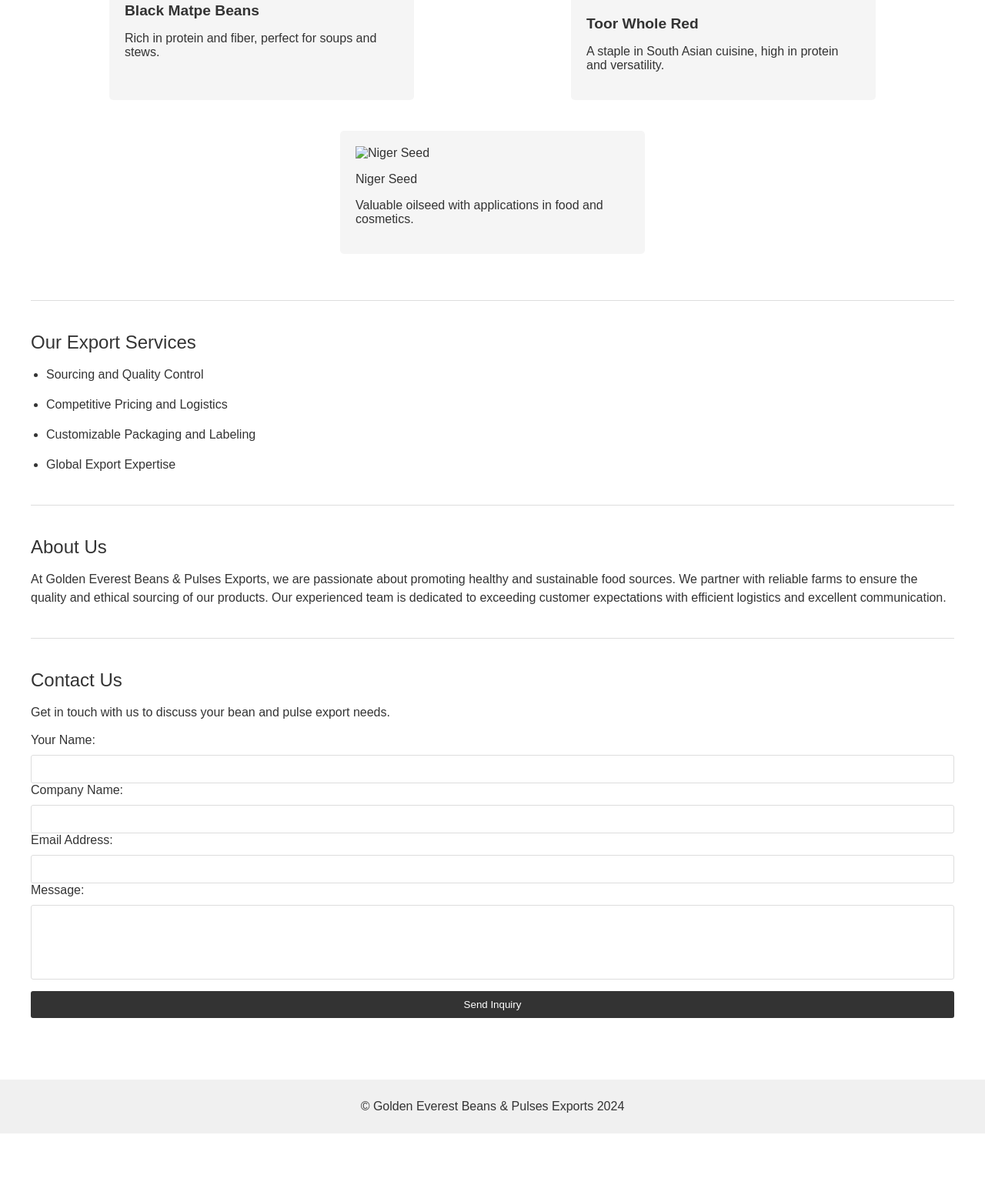
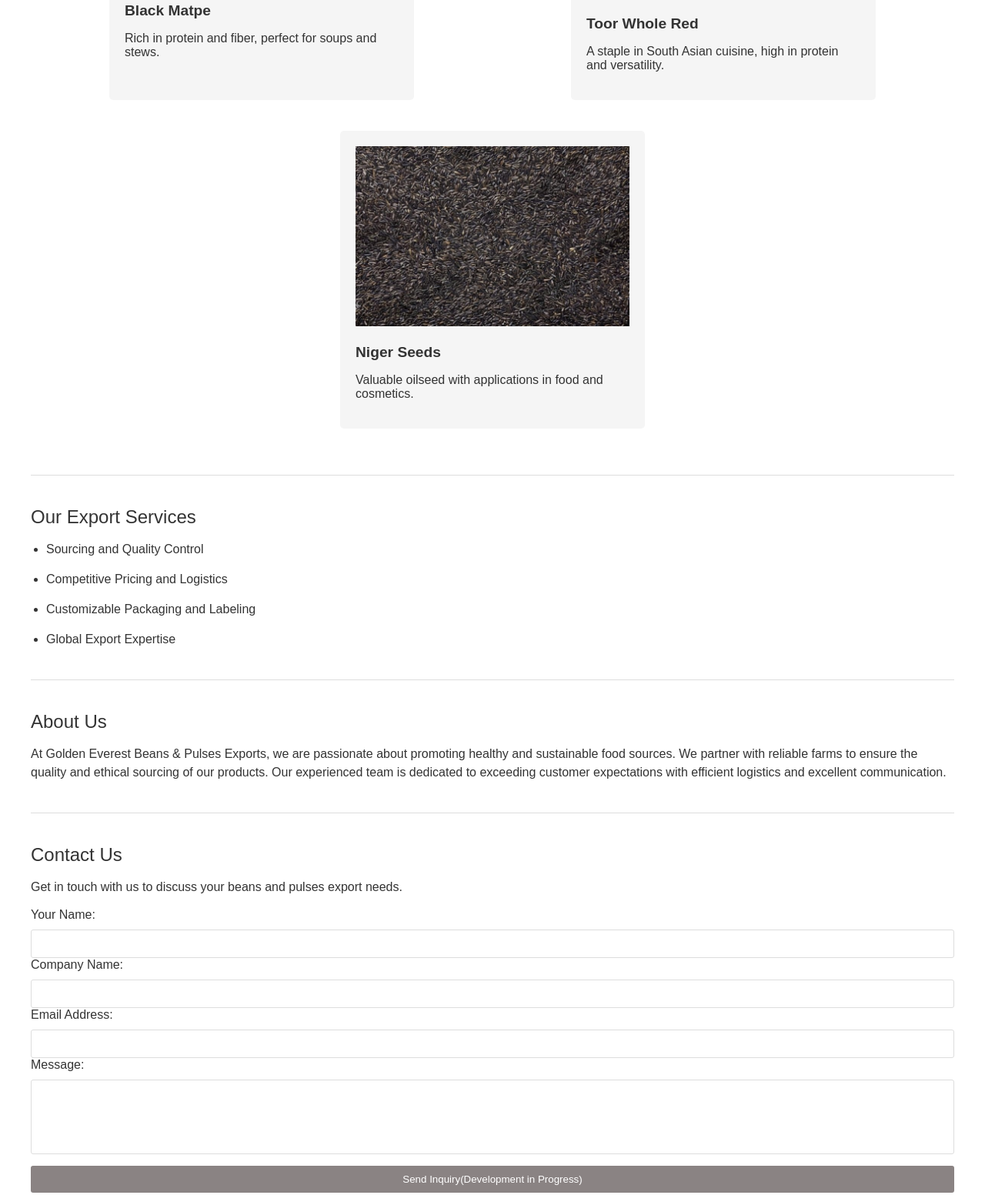
Before and after one commit to KingIson/gecl-website, a plain HTML site: page index.html in a window 1280 px wide. Shown: the part 877-2430 px from the top of the page at 77% size. Before the commit the page ends 2350 px from the top, so only its background shows below. Drawn offline with Linux system fonts and the light colour scheme.

Commit message:
Adding some changes

```diff
--- a/index.html
+++ b/index.html
@@ -10,7 +10,7 @@
 <body>
   <header>
     <h1> Golden Everest Beans & Pulses Exports</h1>
-    <h2>Delivering Quality Legumes Worldwide</h2>
+    <h2>Delivering Quality Beans Worldwide</h2>
   </header>
 
   <nav>
@@ -26,7 +26,7 @@
   <main>
     <section class="hero" id="home">
       <img src="images/beans-pulses.jpg" alt="Image of colorful beans and pulses">
-      <p>We are a leading exporter of high-quality beans and pulses, committed to providing our customers with a reliable source of nutritious legumes.</p>
+      <p>We are a leading exporter of high-quality beans and pulses, committed to providing our customers with a reliable source of nutritious Beans.</p>
       <a href="#products" class="button">Explore Products</a>
     </section>
 
@@ -35,7 +35,7 @@
       <div class="product-grid">
         <div class="product">
           <img src="images/black-matpe.jpg" alt="Black Matpe Beans">
-          <h3>Black Matpe Beans</h3>
+          <h3>Black Matpe</h3>
           <p>Rich in protein and fiber, perfect for soups and stews.</p>
         </div>
         <div class="product">
@@ -44,8 +44,8 @@
           <p>A staple in South Asian cuisine, high in protein and versatility.</p>
         </div>
         <div class="product">
-          <img src="images/niger-seed.jpg" alt="Niger Seed">
-          <p>Niger Seed</p>
+          <img src="images/niger-seeds.jpg" alt="Niger Seeds">
+          <h3>Niger Seeds</h3>
           <p>Valuable oilseed with applications in food and cosmetics.</p>
         </div>
         </div>
@@ -69,7 +69,7 @@
 
     <section class="contact" id="contact">
       <h2>Contact Us</h2>
-      <p>Get in touch with us to discuss your bean and pulse export needs.</p>
+      <p>Get in touch with us to discuss your beans and pulses export needs.</p>
       <form>
         <label for="name">Your Name:</label>
         <input type="text" id="name" required>
@@ -83,7 +83,7 @@
         <label for="message">Message:</label>
         <textarea id="message" rows="5"></textarea>
 
-        <button type="submit">Send Inquiry</button>
+        <button type="submit">Send Inquiry(Development in Progress)</button>
       </form>
     </section>
   </main>
--- a/style.css
+++ b/style.css
@@ -150,7 +150,7 @@ body {
 
   .contact form button {
     width: 100%;
-    background-color: #333;
+    background-color: #8a8383;
     color: #fff;
     padding: 10px 15px;
     border: none;
```
